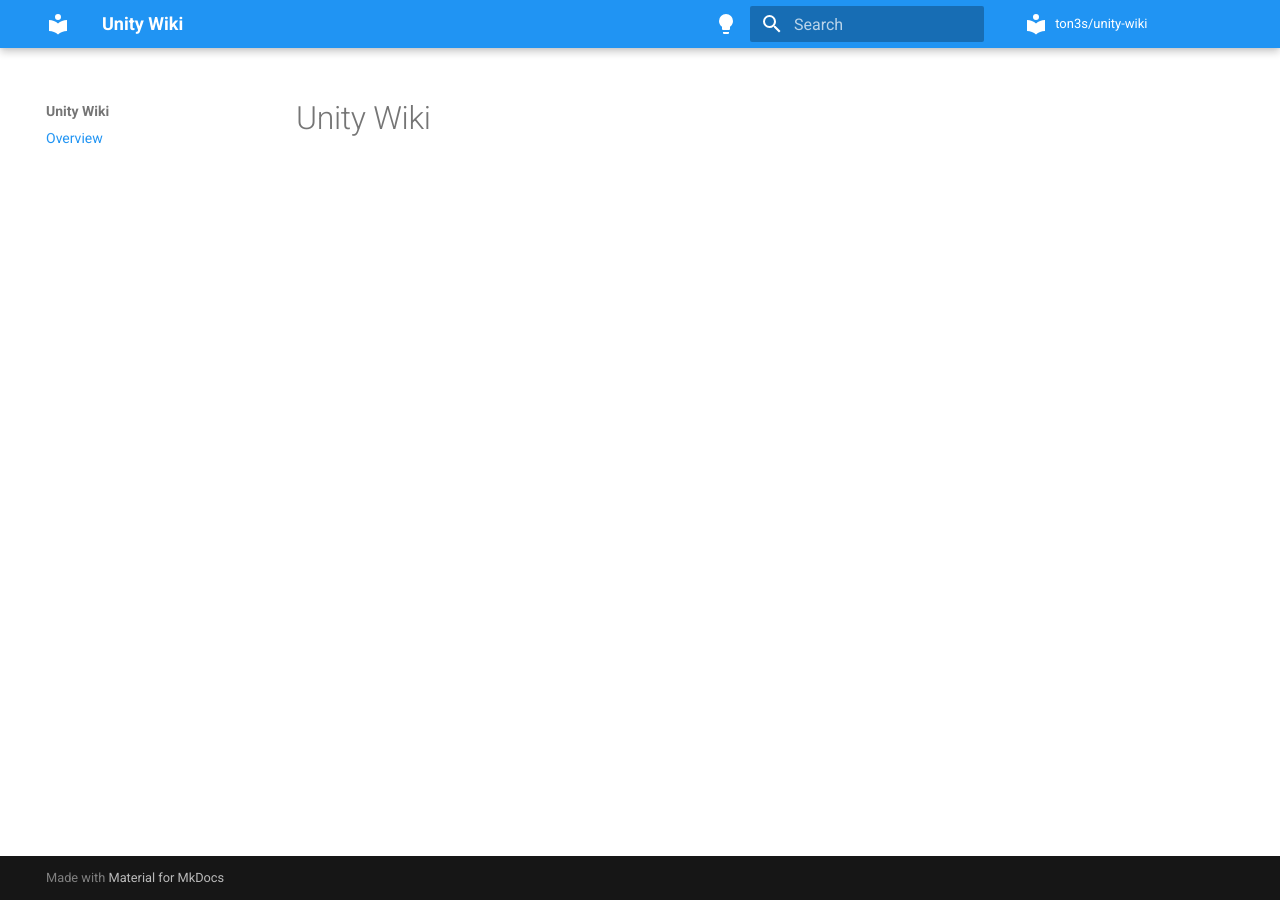
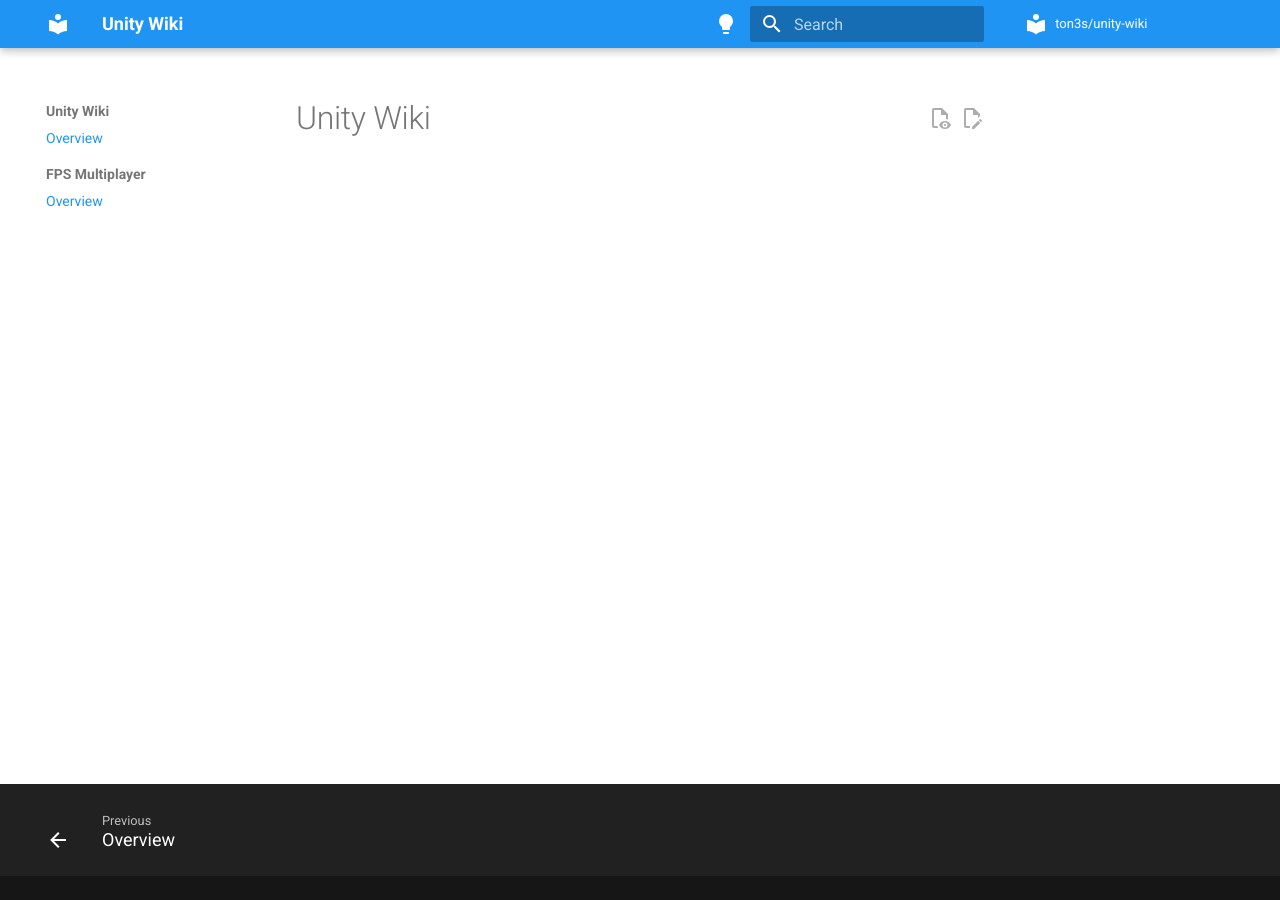
Before and after one commit to ton3s/unity-wiki, an MkDocs documentation site: the page built from docs/index.md, in a window 1280 px wide. Built offline with MkDocs 1.6.1 and Material for MkDocs 9.7.7, drawn with Linux system fonts in a browser that asks for light colours.

Commit message:
Update nav bar

```diff
--- a/mkdocs.yml
+++ b/mkdocs.yml
@@ -93,6 +93,8 @@ edit_uri: tree/master/docs # Uncomment to define a different URI/URL for the "ed
 # +--------------------------------------------------------------------------------------------------------+
 nav:
   - Overview: index.md
+  - FPS Multiplayer:
+      - The Player: index.md
 
 # +--------------------------------------------------------------------------------------------------------+
 # |                                                                                                        |
@@ -289,12 +291,13 @@ theme:
     - navigation.expand # Expand all collapsable sections.
     #- navigation.instant     # Instant loading pages.
     #- navigation.indexes     # Attach pages directly to Sections. Incompatible with "toc.integrate"
-    #- navigation.sections    # Render top sections as groups.
+    - navigation.sections # Render top sections as groups.
     #- navigation.tabs # Render top sections as tabs at the top.
     #- navigation.tabs.sticky # Tabs won't disappear when scrolling down. Requires "navigation.tabs".
     - navigation.top # Adds a "Back to top" that is shown when scrolling up.
     - navigation.tracking # Updates the url with highlighted section anchor.
     - navigation.footer
+    - navigation.path
 
     # Search
     #
@@ -302,6 +305,9 @@ theme:
     - search.share # Adds an option to share a search query link.*
     - search.suggest # Search will suggest the likeliest completion for a word.*
 
+    - content.code.copy
+    - content.action.edit
+    - content.action.view
   # Table of Contents
   #
   #- toc.integrate          # Include the TOC sections in the left navugation.
@@ -435,7 +441,7 @@ extra:
   # | - https://squidfunk.github.io/mkdocs-material/setup/setting-up-the-footer/#generator-notice          |
   # |                                                                                                      |
   # +------------------------------------------------------------------------------------------------------+
-  generator: true
+  generator: false
 
 # +------------------------------------------------------------------------------------------------------+
 # |                                                                                                      |
```
